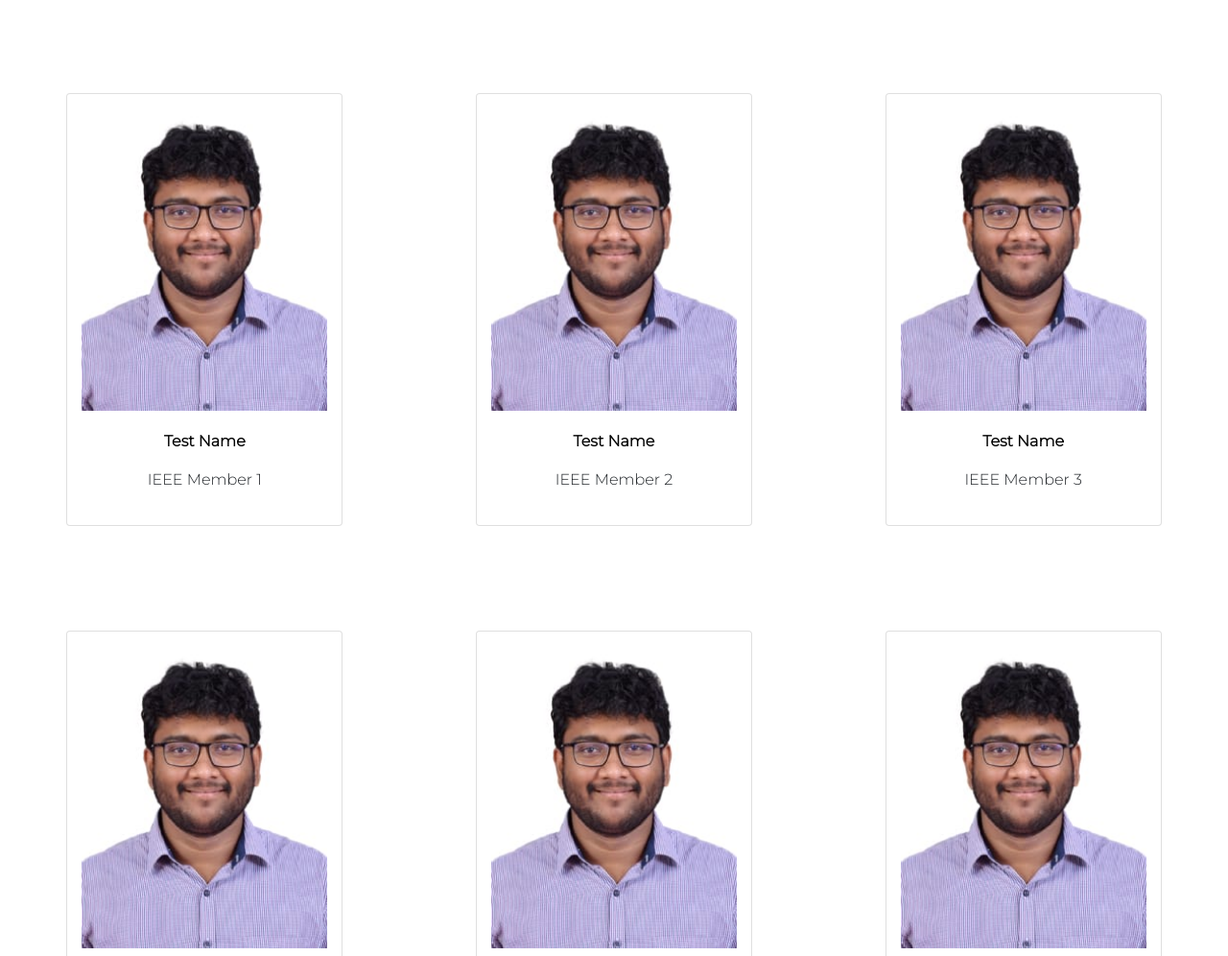
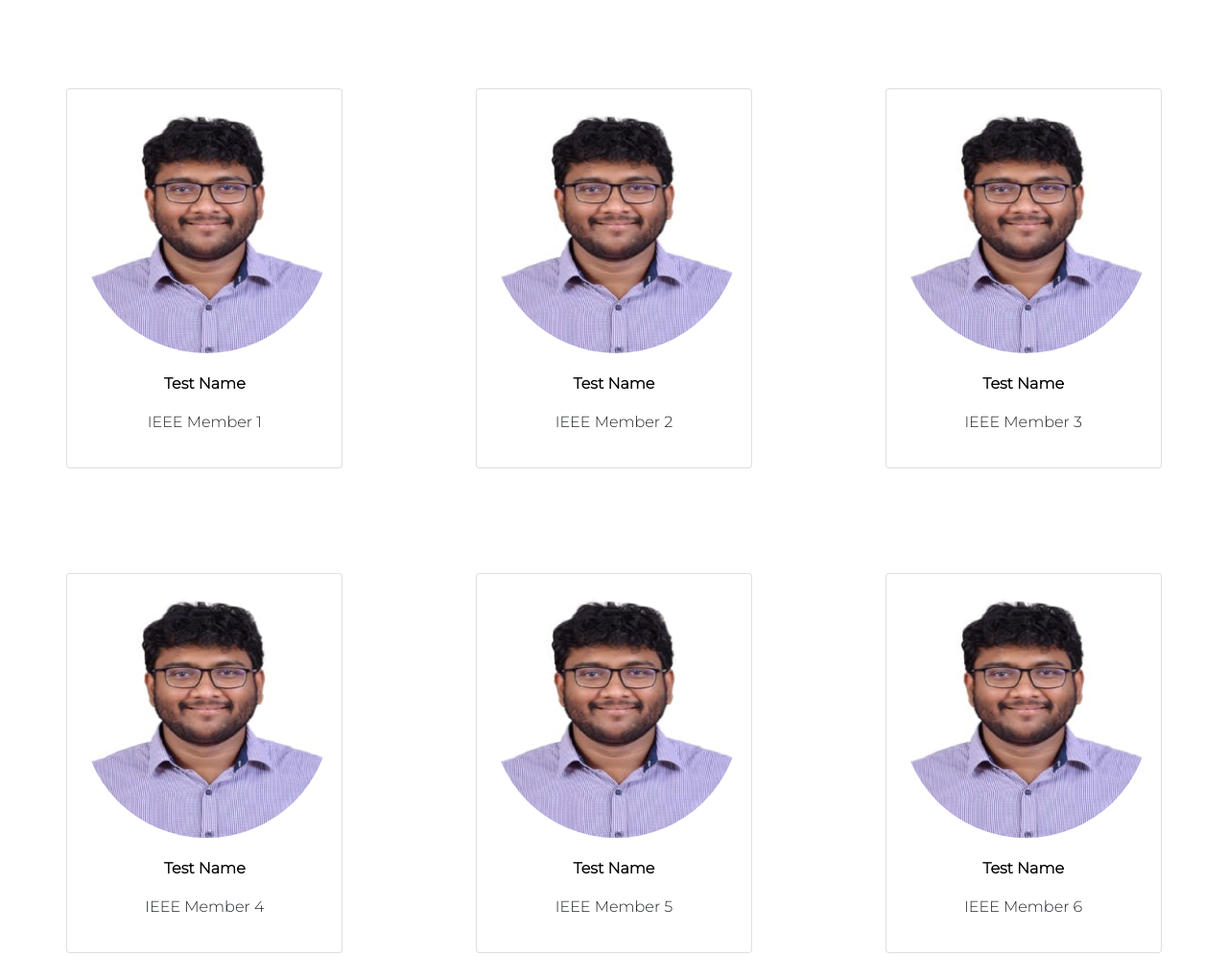
Before and after one commit to GuND0Wn151/IEEE, a plain HTML site: page index.html in a window 1280 px wide. Shown: the part 1194-2190 px from the top of the page at 96% size. Drawn offline with nearby package versions, Linux system fonts and the light colour scheme.

Commit message:
Update index.css

```diff
--- a/index.css
+++ b/index.css
@@ -48,7 +48,12 @@ align-items: center;
 #imagee:hover{
   transform: scale(1.1);
 }
-
+#imagee img{
+height: 260px;
+width: 260px;
+/*border: 2px solid black;*/
+border-radius: 50%;
+}
 
 #cardblocks{
   margin: 7% auto  6% auto;
```
